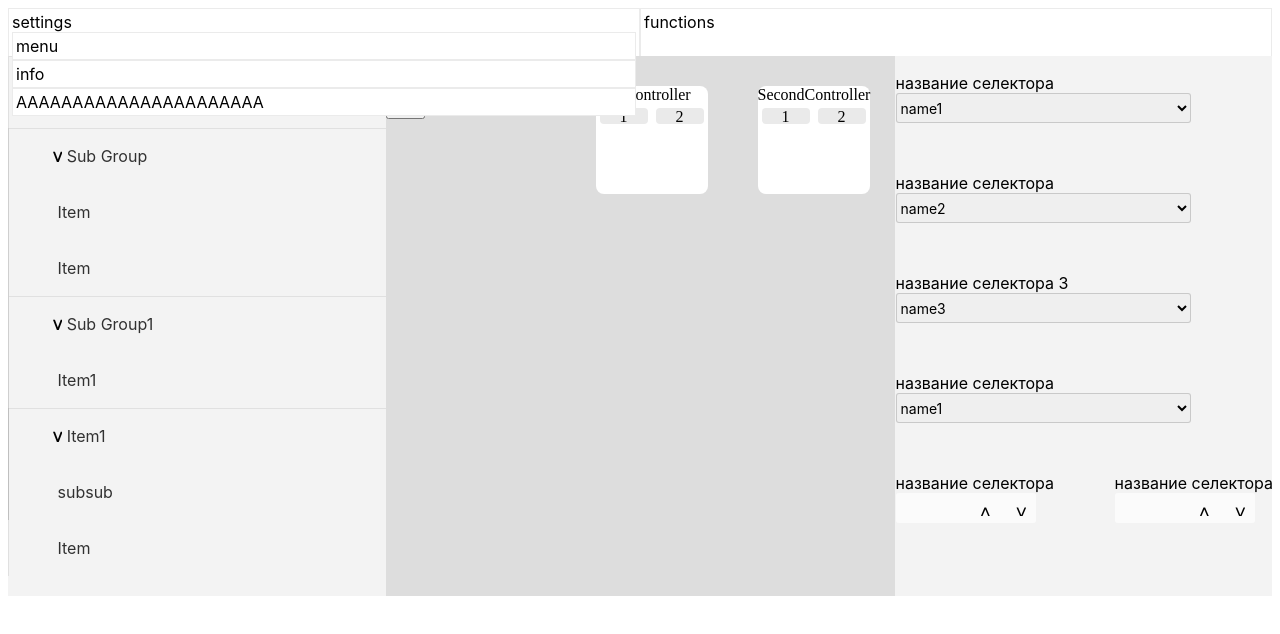
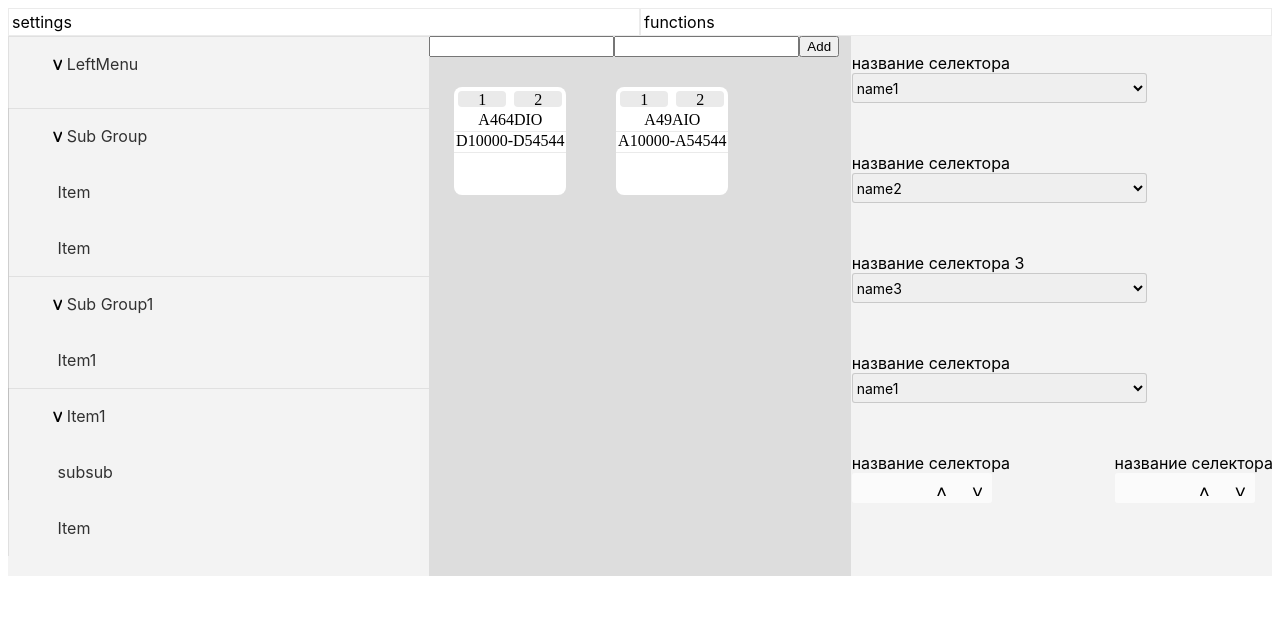
Before and after one commit to igordmax/electronapp, a Vue app: page / in a window 1280 px wide. Shown: the top 634 px of the page. Built offline with nearby package versions, Linux system fonts and the light colour scheme.

Commit message:
controllers upgrade

```diff
--- a/src/components/HeaderMenu.vue
+++ b/src/components/HeaderMenu.vue
@@ -1,7 +1,7 @@
 <template>
 <div class="container">
   <ul class ="menu dropdown-content"
-    v-for="component in temporaryUpperMenuSection"
+    v-for="(component) in temporaryUpperMenuSection"
     v-bind:key="component.sectionName"
     @click="testing(component.ident)"
   >
@@ -9,7 +9,7 @@
 
       <li class="dropdown-content"
         v-show="component.isOpen && item.ident==component.ident"
-        v-for="item in temporarySectionsData"
+        v-for="item  in temporarySectionsData"
         v-bind:key="item.names">
       {{item.names}}
       </li>
@@ -24,7 +24,7 @@ export default {
   data: function () {
     return {
     upperMenuSection: [
-      {sectionName: "settings", ident:"settings", isOpen: true},
+      {sectionName: "settings", ident:"settings", isOpen: false},
       {sectionName: "functions", ident:"functions", isOpen: false}
   ],
 
--- a/src/components/MainSection.vue
+++ b/src/components/MainSection.vue
@@ -5,22 +5,30 @@
         <input v-model="controllerProperties.controllerName" />
         <button  v-on:click="userAdd">Add</button>
       </div>
-    <div class="element"
+    <ul class="element"
+       @click="makeActive(controller)"
+       :class="{'active-module': isActive}"
        v-for="controller in temporaryNamesMassive"
-       v-bind:key="controller"
-       @click="makeActive(controller)" >
-       {{controller}}
-      <div class="elementContainer">
+       v-bind:key="controller">
+      <div class="element-container">
         <div
-       class="inputOutputStyle"
+       class="input-output-style"
        v-for="item in temporaryElement"
        v-bind:key="item.controllerInputName"
        v-show="item.controllerInputName && item.controllerName==controller"
-       @click="toggle(item)" >
+       @click.stop="toggle(item)" >
        {{item.controllerInputName}}
         </div>
       </div>
-    </div>
+      <div class="frame-style"
+       v-for="contFrames in temporaryElement"
+       v-bind:key="contFrames"
+       v-show="!contFrames.controllerInputName && contFrames.controllerName==controller"
+       @click="toggle(contFrames)">
+        {{contFrames.controllerPinNames}}
+        {{contFrames.controllerId}}
+      </div>
+    </ul>
   </div>
 </template>
 
@@ -29,15 +37,18 @@ export default {
   name: 'MainSection',
   data: function() {
     return {
+      isActive: false,
       ControllerNamesMassive: [
         "FirstController", "SecondController"
       ],
       controllerProperties: [
         {controllerInputName: "1", controllerName: "FirstController"},
         {controllerInputName: "2", controllerName: "FirstController"},
+        {controllerId: "A464DIO", controllerName: "FirstController"},
         {controllerPinNames: "D10000-D54544",controllerName: "FirstController"},
         {controllerInputName: "1", controllerName: "SecondController"},
         {controllerInputName: "2", controllerName: "SecondController"},
+        {controllerId: "A49AIO", controllerName: "SecondController"},
         {controllerPinNames: "A10000-A54544",controllerName: "SecondController"},
       ]
     }
@@ -46,8 +57,8 @@ export default {
     toggle: function(e) {
       console.log(e);
       },
-    makeActive: function(e) {
-      console.log(e);
+    makeActive: function() {
+      this.isActive=!this.isActive;
       //this.classList.add('activeModule');
       },
     userAdd: function() {
@@ -71,7 +82,14 @@ export default {
     },
     InputNameFilter () {
       return this.controllerProperties.controllerInputName;
-    }
+    },
+    //noInputsMassive () {
+      //for (let j=1; j<this.controllerProperties.length;j++){
+       // if (this.controllerProperties.controllerInputName=false) {
+       //   return this.controllerProperties
+       // }
+     // }
+    //}
   }
 
 }
@@ -81,9 +99,10 @@ export default {
 .container {
 display: -ms-flexbox;
 display: flex;
+flex-wrap: wrap;
 }
 
-.elementContainer {
+.element-container {
     display: -ms-flexbox;
     display: flex;
     flex-direction: row;
@@ -91,7 +110,8 @@ display: flex;
 .main-section-style{
     background: #DDDDDD;
 }
-.inputOutputStyle {
+/*controller inputs style*/
+.input-output-style {
     width: 50px;
     height: 16px;
     background: #EAEAEA;
@@ -99,12 +119,12 @@ display: flex;
     margin: 4px;
     text-align: center;
 }
-.activeModule {
+.active-module {
     border: 3px solid rgba(0, 95, 184, 0.8);
     box-shadow: 0px 1px 8px rgba(0, 0, 0, 0.2);
     border-radius: 8px;
 }
-div.element{
+ul.element{
     position: relative;
     /*width: 132px;*/
     height: 108px;
@@ -118,4 +138,12 @@ div.element{
     vertical-align: middle;
     line-height: 132px;*/
 }
+
+.frame-style{
+    width: 112px;
+    height: 20px;
+    border-bottom: 1px solid #EAEAEA;
+    text-align: center;
+
+}
 </style>
--- a/src/components/UpDownSelect1.vue
+++ b/src/components/UpDownSelect1.vue
@@ -27,7 +27,6 @@
 
 <script>
 let i=1;
-
 export default {
   name: 'UpDownSelect1',
   data: function() {
```
